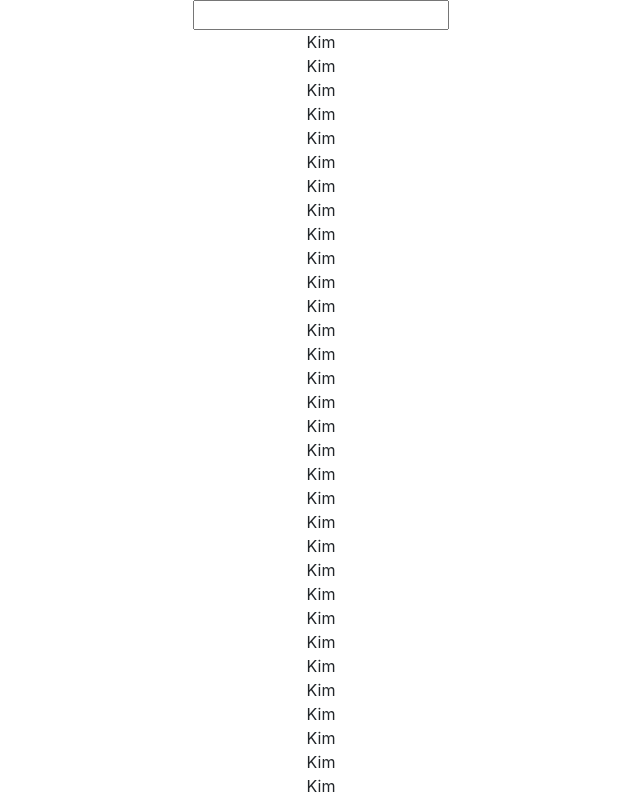
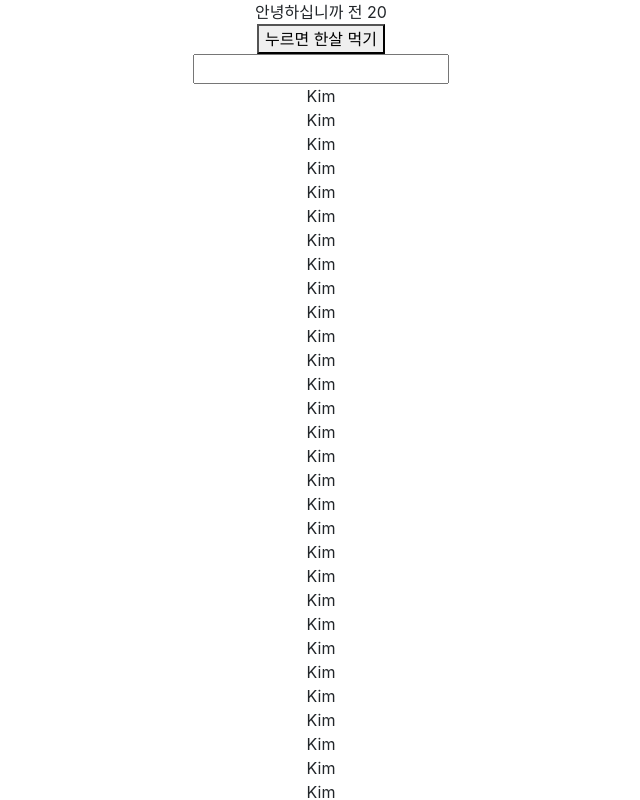
Before and after one commit to Yobee96/react-shoppingMall, a React (Create React App) app: page / in a window 1280 px wide. Shown: the top 800 px of the page, without its empty margins (319-959 px from the left). Built offline with nearby package versions, Linux system fonts and the light colour scheme; no server answers.

Commit message:
비동기통신 이해 숙제

```diff
--- a/src/App.js
+++ b/src/App.js
@@ -48,8 +48,25 @@ function App() {
     let[isPending, startTransition] = useTransition()
     let useDefValName = useDeferredValue(name)
 
+    let [count, setCount] = useState(0);
+    const [age, setAge] = useState(20);
+
+    // onClick 다음에 바로 설정하면 if 문은 비동기통신이라 작동을 안함
+    useEffect(() => {
+        //따라서 useEffect 를 사용해서 처리함
+        if (count != 0 && count < 3) {
+            setAge(age+1);
+        }
+    }, [count]);
+
     return (
         <div className="App">
+            <div> 안녕하십니까 전 {age}</div>
+            <button onClick={(e)=>{
+                setCount(count+1);
+            }}>누르면 한살 먹기</button>
+            <br/>
+
             <input onChange={(e)=>{
                 /*기존애는 인풋의 값을 읽고 div 만개 만들기 작업이었다면,
                 * startTransition 는  인풋값 읽기를 하되, 좀늦게 만개 보여주기로 성능향상 효과 표현,
```
